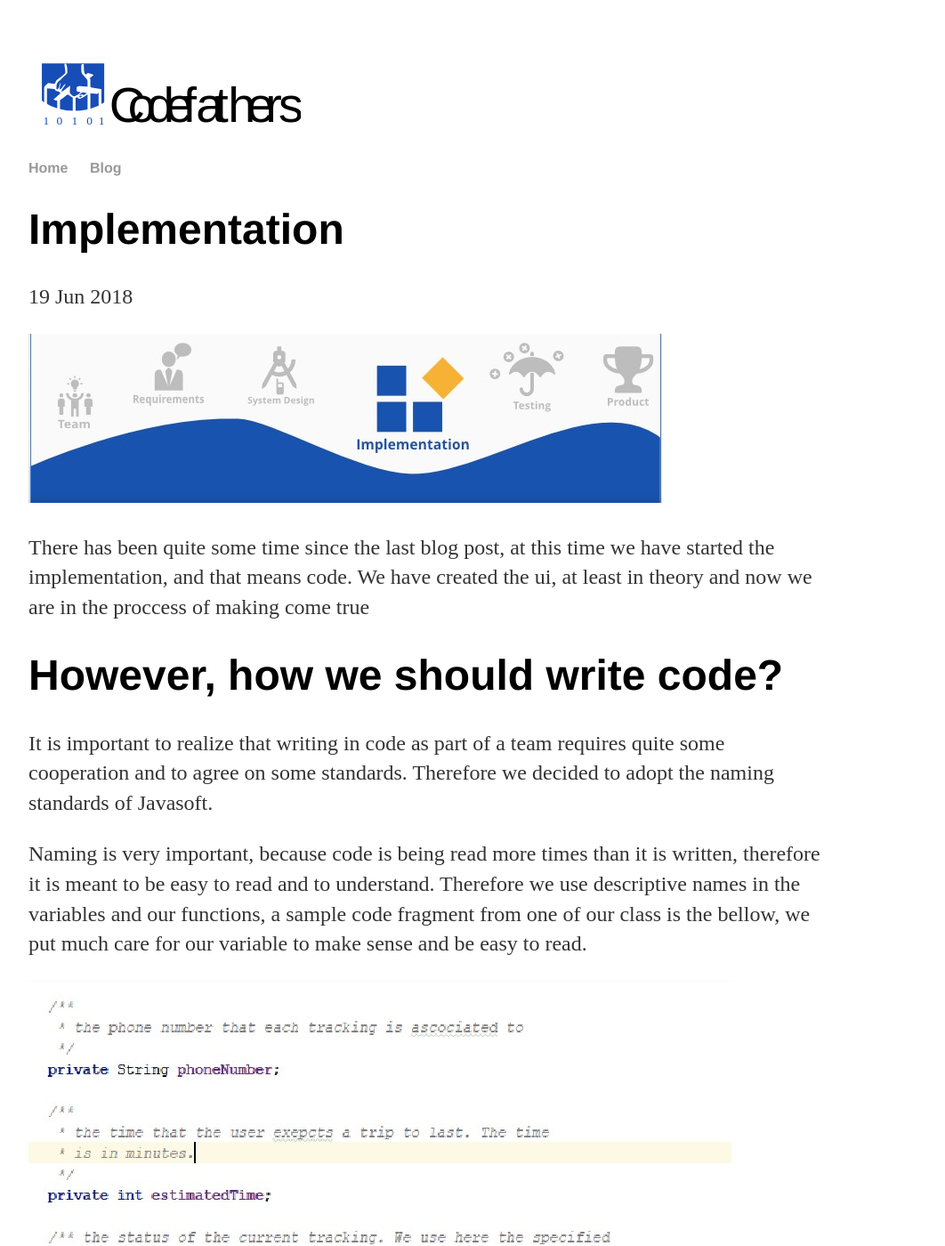
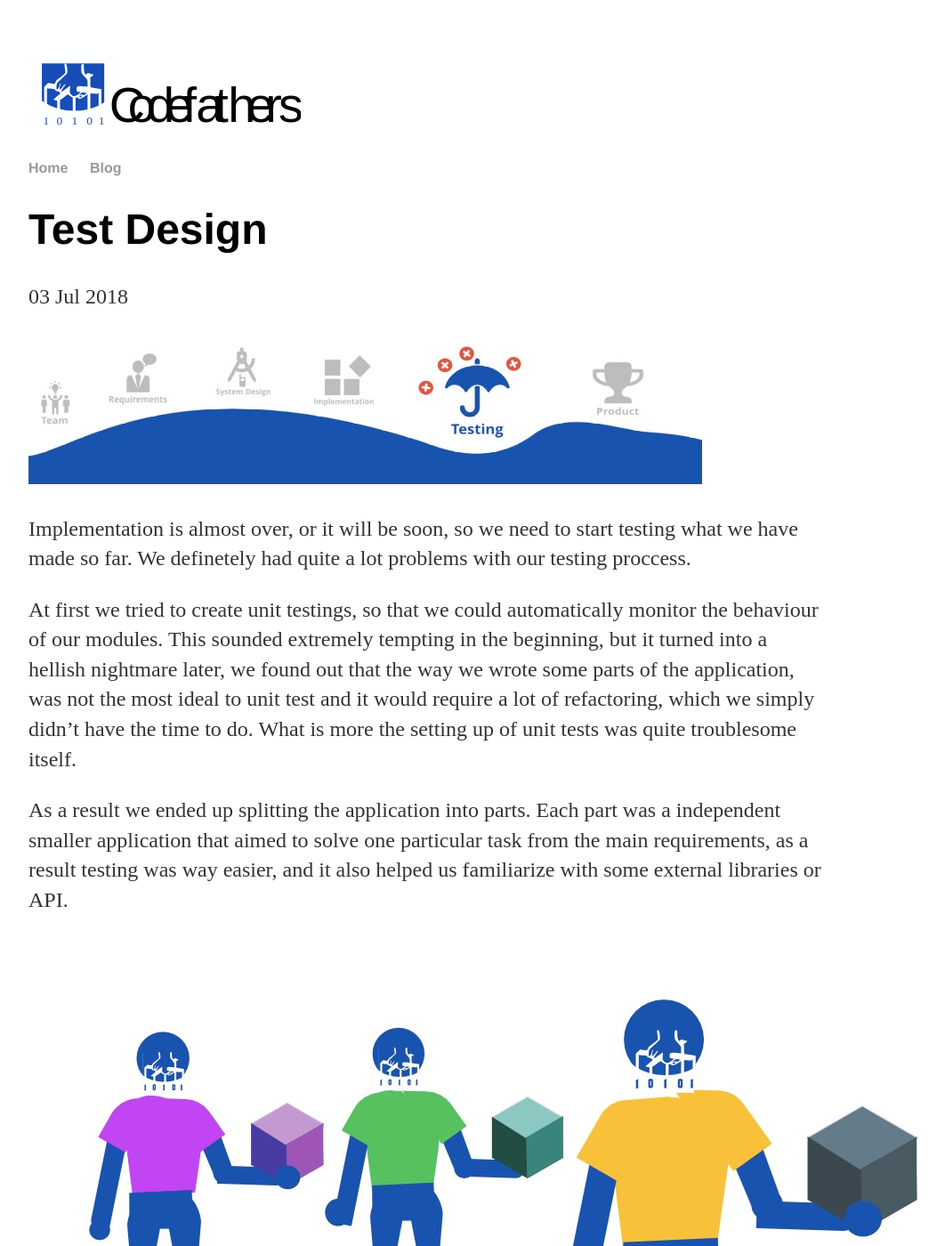
Before and after one commit to DBSE-teaching/isee2018-Codefathers, a Jekyll site: the page built from docs/_posts/2018-07-03-testing.md, in a window 1280 px wide and 1400 px high. Shown: the whole window at 89% size, without its empty margins (160-1222 px from the left). Built offline with Jekyll 4.4.1, drawn with Linux system fonts in a browser that asks for light colours; some of the changed text lies outside the part shown.

Commit message:
will i ever manage to commit the blog post correctly on the first time?

```diff
--- a/docs/_posts/2018-07-03-testing.md
+++ b/docs/_posts/2018-07-03-testing.md
@@ -1,60 +1,44 @@
 ---
 layout: post
-title: "Implementation"
-date: 2018-06-19
+title: "Test Design"
+date: 2018-07-03
 ---
 
-![Steps image]({{site.baseurl}}/images/implementation/intro.jpg "Steps towards the first stable release")
+![Steps image]({{site.baseurl}}/images/testDesign/1.jpg "Steps towards the first stable release")
 
-There has been quite some time since the last blog post, at this time we have started the implementation, and that means code. We have created the ui, at least in theory and now we are in the proccess of making come true
+Implementation is almost over, or it will be soon, so we need to start testing what we have made so far. We definetely had quite a lot problems with our testing proccess.
 
-# However, how we should write code?
-It is important to realize that writing in code as part of a team requires quite some cooperation and to agree on some standards. Therefore we decided to adopt the naming standards of Javasoft.
+At first we tried to create unit testings, so that we could automatically monitor the behaviour of our modules. This sounded extremely tempting in the beginning, but it turned into a hellish nightmare later, we found out that the way we wrote some parts of the application, was not the most ideal to unit test and it would require a lot of refactoring, which we simply didn’t have the time to do. What is more the setting up of unit tests was quite troublesome itself.
 
-Naming is very important, because code is being read more times than it is written, therefore it is meant to be easy to read and to understand. Therefore we use descriptive names in the variables and our functions, a sample code fragment from one of our class is the bellow, we put much care for our variable to make sense and be easy to read.
+As a result we  ended up splitting the application into parts. Each part was a independent smaller application that aimed to solve one particular task from the main requirements, as a result testing was way easier, and it also helped us familiarize with some external libraries or API.
+![2]({{site.baseurl}}/images/testDesign/2.jpg " ")
 
-![cose]({{site.baseurl}}/images/implementation/2.jpg " ")
+By manually testing the inputs and the outputs of the smaller apps we knew what to expect, and therefore we adjust the main app accordingly. What we achieved was that by the time we merged the logic of the smaller apps into the main app, the final result required minimum testing cause the crucial parts had been already tested individually. This led to some very good results, although we sacrifised some extra time to actually merge our applications.
 
-# Who will be using our application.
+That was the main way we actually worked, and we are still working. Some diagrams of how we were thinking about testing will follow. We didn’t document every testing that way because some parts of the testing were done manually.
 
-Besides the coding part, in order to design the application's UI we had to go into a small search regarding who will be using the application. We came up with 2 main categories, and we mainily going to present why the application might be important from their point of view.
+#Black Box Testing:
 
-*Students and young people*
+![2]({{site.baseurl}}/images/testDesign/61.jpg " ")
 
-![2]({{site.baseurl}}/images/implementation/3.jpg " ")
+This had already partially done when we were creating our user stories and ui mockups. Our detailed way of creating the screens helped to have a good idea how they will look like and what the user should expect from every screen.
+![2]({{site.baseurl}}/images/testDesign/7.jpg " ")
 
-Students may be leaving away of their parents, they are also not very eager to get phone calls all the time about where they are, therefore an application like tripalert might help them keeping their close persons from being worried.
 
-*Parents*
+#White Box Testing:
+![2]({{site.baseurl}}/images/testDesign/3.jpg " ")
 
-![3]({{site.baseurl}}/images/implementation/4.jpg " ")
+As we mentioned the testing here were also done manually, and we wil continue to do so, cause there is no time to set  up an automatic proccess so by having our "specifications" of each module, every time we changed something important affecting it we just manually run some different scenarios to see if everything were running as they should be.
 
-As it is might be infered from the previous persona the other one will be parents.
+![2]({{site.baseurl}}/images/testDesign/4.jpg " ")
 
-parents tend to care a lot about their children leading them to making continuous calls that are annoying most of the time. Therefore Tripalert will help them beeing updated about the safety of their kid whithout bothering it with phone calls at times that they shouldn't.
+![2]({{site.baseurl}}/images/testDesign/5.jpg " ")
 
-# Design
+![2]({{site.baseurl}}/images/testDesign/6.jpg " ")
 
-We have mocked up all of the screens that may pop up or appear in the application, but we would like to focus on some specific user stories:
 
-![3]({{site.baseurl}}/images/implementation/5.jpg " ")
+#Some important changes.
 
-As it is obvious in the design we took into consideration the fact that a publisher might be a follower at the same time. So we splitted the main home screen into two tabs that the user could swip from one to another. In the "my tracking" tab if there is no tracking right now, a button is displaying to prompt the user to create one.
+We were sad to actually find out that the way we have envisioned the app, which was by having a local database and sync it by push notification was extremely unstable. Therefore we completely discarded this idea, and now we are trying to implement the database which directly on the Firebase cloud.
 
-After this the user is taken through some steps in order to create the tracking. It is important to notice we choose another color for those screens in order to differiate them. Also in case of the user press cancel the operation is cancelled. Because its destructive action the button is in black.
-
-Lastly the user is taken back to the main screen where he can see his tracking.
-
-![3]({{site.baseurl}}/images/implementation/6.jpg " ")
-
-Here a user takes over the follower's role and wants to see the statuses of his followed trackings, which lie in the second tab of the homescreen.
-
-It is important to notice that the trackings are highlighted differently, and this is because they are in a different status. For example grey is used for a tracking that is in an "ongoing" status, red for "emergency" and yellow for "not responding" or "delayed" status.
-
-The user can easily click into a tracking and inspect its situtation log with some more details.
-
-Lastly if there is a change into the status a notification is going to be displayed inside the action bar.
-
-# Changes that happened.
-
-Actually we have redefined quite a lot parts of the application, the most important is the one on the classes. We decided we need to store somewhere the trackings so we want to implement a MVVC pattern using the library Room to handle SQLlite, the library LiveData and android's ViewModel architecture pattern. Since we are currently working on that, we do not have something to present, but this will definetely happen in the next blog post.
+The good news are that we found some amazing widgets made by Google to pick a location  that includes an actual map with drag and drop, and a autocomplete search for places.
```
